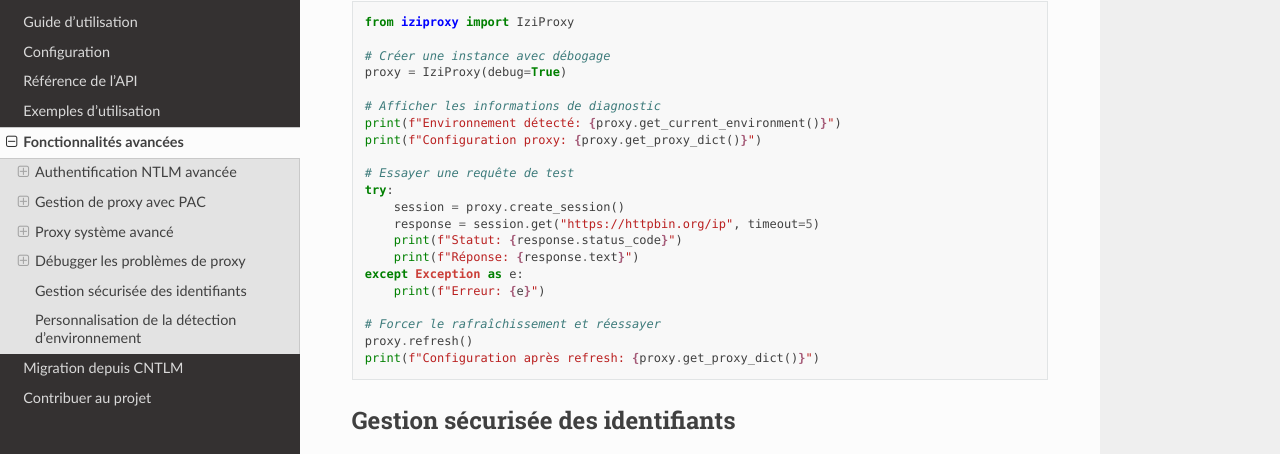
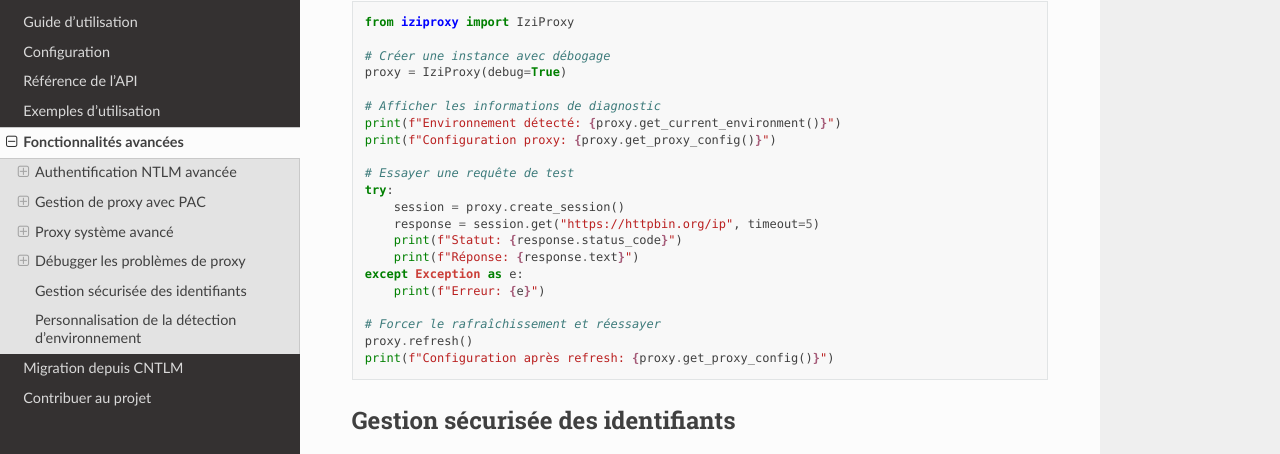
Before and after one commit to sanjuant/iziproxy, a Sphinx documentation site: the page built from docs/source/advanced.rst, in a window 1280 px wide and 900 px high, scrolled down 2810 px. Shown: the part 127-581 px from the top of the window. Built offline with Sphinx 7.4.7 and the Read the Docs theme 3.1.0, drawn with Linux system fonts in a browser that asks for light colours.

Commit message:
docs: update advanced.rst
Use get_proxy_config() instead get_proxy_dict() to avoid credentials leak in output

```diff
--- a/docs/source/advanced.rst
+++ b/docs/source/advanced.rst
@@ -163,7 +163,7 @@ Effectuer un diagnostic complet
 
    # Afficher les informations de diagnostic
    print(f"Environnement détecté: {proxy.get_current_environment()}")
-   print(f"Configuration proxy: {proxy.get_proxy_dict()}")
+   print(f"Configuration proxy: {proxy.get_proxy_config()}")
 
    # Essayer une requête de test
    try:
@@ -176,7 +176,7 @@ Effectuer un diagnostic complet
 
    # Forcer le rafraîchissement et réessayer
    proxy.refresh()
-   print(f"Configuration après refresh: {proxy.get_proxy_dict()}")
+   print(f"Configuration après refresh: {proxy.get_proxy_config()}")
 
 Gestion sécurisée des identifiants
 --------------------------------
```
